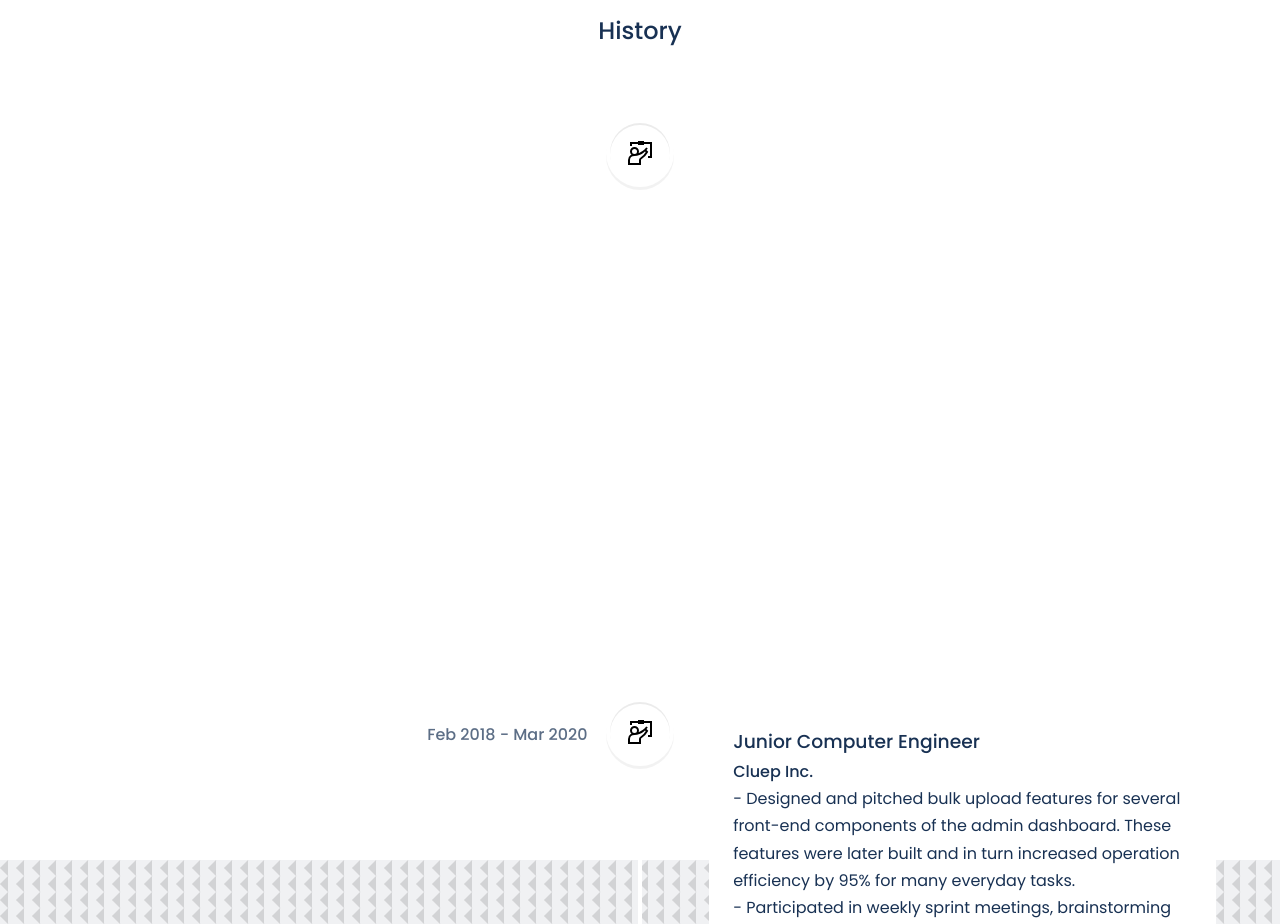
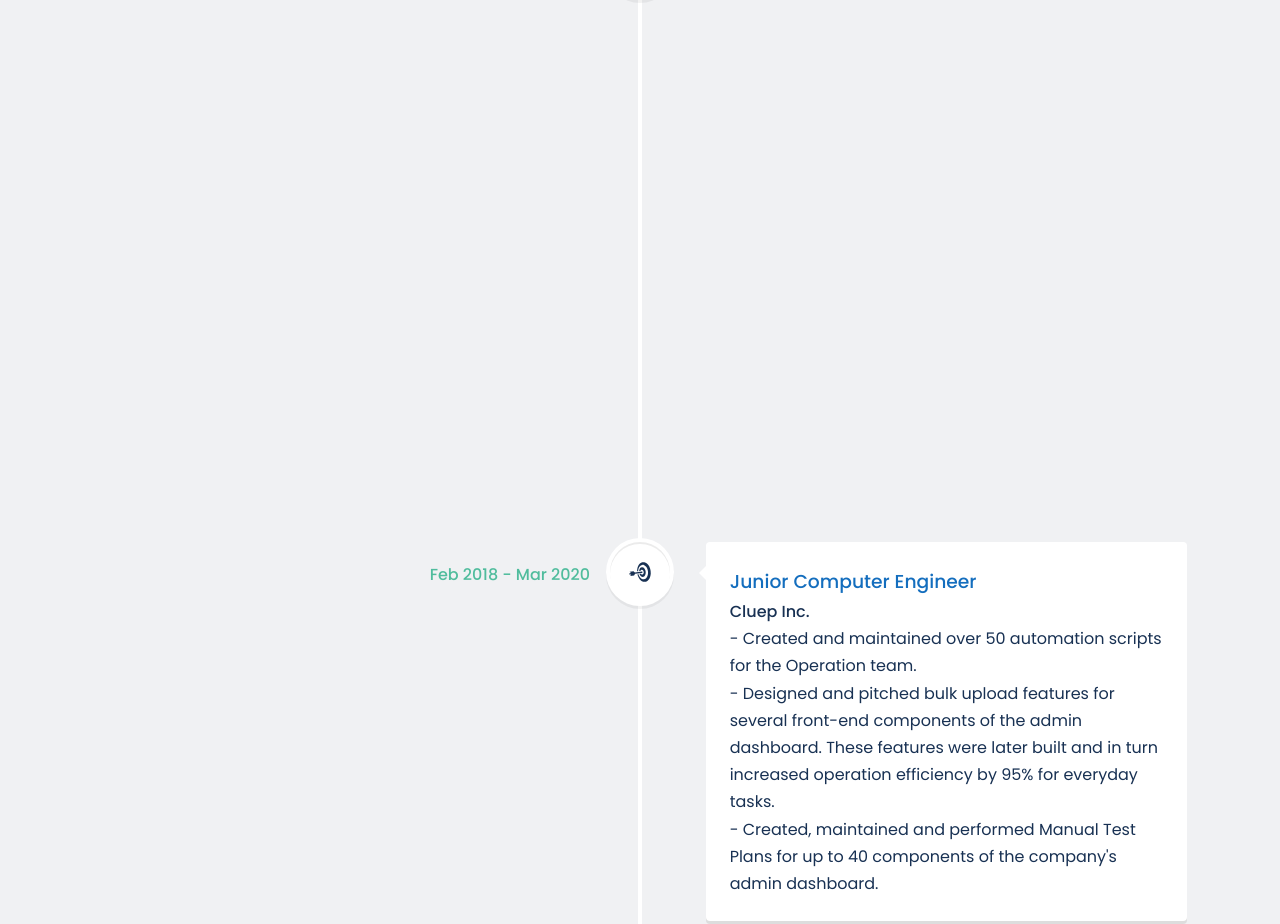
Before and after one commit to juliushsu07/portfolio-website, a React (Create React App) app in the folder main-site/: page / in a window 1280 px wide. Shown: the part 1876-2800 px from the top of the page. Built offline with nearby package versions, Linux system fonts and the light colour scheme; the HTML template or start-up script is replaced by a standard one.

Commit message:
Update styling to watch color scheme on HTML resume. Update some experience information.

```diff
--- a/main-site/src/components/about/about.css
+++ b/main-site/src/components/about/about.css
@@ -1,5 +1,6 @@
 #about {
     padding-top: 7rem;
+    height: 100%;
 }
 
 .about__container {
--- a/main-site/src/components/experience/Experience.jsx
+++ b/main-site/src/components/experience/Experience.jsx
@@ -1,8 +1,7 @@
 import React from 'react'
 import { VerticalTimelineElement }  from 'react-vertical-timeline-component';
-import {GrWorkshop} from 'react-icons/gr'
 
-function Experience({ date, jobTitle, location, achievements}) {
+function Experience({icon, date, jobTitle, location, achievements}) {
 
   const listItems = achievements.map((achievement, index) =>
     <li key={index}>
@@ -15,7 +14,7 @@ function Experience({ date, jobTitle, location, achievements}) {
         className="vertical-timeline-element--work"
         date={date}
         iconStyle={{ background: "var(--color-white)" }}
-        icon={<GrWorkshop />}
+        icon={icon}
         >
         <h3 className="vertical-timeline-element-title">{jobTitle}</h3>
         <h4 className="vertical-timeline-element-subtitle">{location}</h4>
--- a/main-site/src/components/experience/Experiences.jsx
+++ b/main-site/src/components/experience/Experiences.jsx
@@ -2,56 +2,61 @@ import React from 'react'
 import { VerticalTimeline, VerticalTimelineElement }  from 'react-vertical-timeline-component';
 import 'react-vertical-timeline-component/style.min.css';
 import Experience from './Experience';
+import './experiences.css'
 
-import {FaSchool} from 'react-icons/fa'
-import {AiFillStar} from 'react-icons/ai'
+import {FaUniversity} from 'react-icons/fa'
+import {SiLighthouse} from 'react-icons/si'
+import {GiBananaBunch} from 'react-icons/gi'
+import {GiEgyptianWalk} from 'react-icons/gi'
+import {GiBullseye} from 'react-icons/gi'
+import {IoIosRocket} from 'react-icons/io'
 
 function Experiences() {
   const experiences = [
     {
       "className" : "work",
       "date" : "Mar 2020 - Nov 2022",
-      "icon" : "ICON1",
+      "icon" : <IoIosRocket />,
       "jobTitle" : "Senior Ad Operation Specialist",
       "location" : "Cluep Inc.",
       "achievements" : [
         "Single-handily built a one-page Validation App using React, NodeJS and ExpressJS, which performed READ and UPDATE operations to MongoDB database. This app consisted of several validation tools and was used by ALL Operation team members to ensure everyday tasks were completed with a safety net.",
-        "Oversaw the integration of the Validation App with the company's admin dashboard. The integration was done with the Redux-observable middleware, bundling tools into one single checkpoint that performed validations on 10 components at once.",
-        "Wrote and maintained up to 100 automation scripts for the Operation team.",
+        "Oversaw the integration of the Validation App with the company's admin dashboard. The integration was done with Redux-observable middleware, bundling tools into one single checkpoint that performed validations on 10 components at once.",
+        "Created the company's training documentations from scratch; trained and onboarded 10+ Operation team members over the course of 4 years.",
         "Managed a team of 3 interns who worked on machine-learning image annotations."
       ]
     },
     {
       "className" : "work",
       "date" : "Feb 2018 - Mar 2020",
-      "icon" : "ICON2",
+      "icon" : <GiBullseye />,
       "jobTitle" : "Junior Computer Engineer",
       "location" : "Cluep Inc.",
       "achievements" : [
-        "Designed and pitched bulk upload features for several front-end components of the admin dashboard. These features were later built and in turn increased operation efficiency by 95% for many everyday tasks.",
-        "Participated in weekly sprint meetings, brainstorming designs with senior developers.",
-        "Developed, maintained and performed Manual Test Plans for up to 40 components of the company's admin dashboard.",
+        "Created and maintained over 50 automation scripts for the Operation team.",
+        "Designed and pitched bulk upload features for several front-end components of the admin dashboard. These features were later built and in turn increased operation efficiency by 95% for everyday tasks.",
+        "Created, maintained and performed Manual Test Plans for up to 40 components of the company's admin dashboard.",
       ]
     },
     {
       "className" : "education",
       "date" : "Oct 2017 - Jan 2018",
-      "icon" : "ICON3",
+      "icon" : <SiLighthouse />,
       "jobTitle" : "Web Development Bootcamp",
       "location" : "Lighthouse Labs",
       "achievements" : [
         "Javascript & Node.js",
         "ReactJS, Babel & Webpack",
-        "SQL & MongoDB.",
-        "HTML, CSS & Bootstrap.",
+        "SQL & MongoDB",
+        "HTML, CSS & Bootstrap",
         "Database Modeling, Code Abstraction & Modular Design",
-        "Ruby on Rails & MVC Design Pattern."
+        "Ruby on Rails & MVC Design Pattern"
       ]
     },
     {
       "className" : "work",
       "date" : "Jun 2016 - Sep 2016",
-      "icon" : "ICON4",
+      "icon" : <GiBananaBunch />,
       "jobTitle" : "Web Developer Intern",
       "location" : "Clever Banana Studios Inc.",
       "achievements" : [
@@ -64,7 +69,7 @@ function Experiences() {
     {
       "className" : "education",
       "date" : "2010 - 2015",
-      "icon" : "ICON5",
+      "icon" : <FaUniversity />,
       "jobTitle" : "Bachelor of Computer Engineering",
       "location" : "University of British Columbia",
       "achievements" : [
@@ -79,9 +84,7 @@ function Experiences() {
 
   return (
     <section id='experience'>
-
-      <h5>My Employment and Education</h5>
-      <h2>History</h2>
+      <h2>My History</h2>
       <VerticalTimeline className='container experience__container'>
         {experiences.map( (experience,index) => (
           <Experience
@@ -96,8 +99,8 @@ function Experiences() {
         ))}
 
       <VerticalTimelineElement
-        iconStyle={{ background: 'rgb(16, 204, 82)', color: '#fff' }}
-        icon={<AiFillStar />}
+        iconStyle={{ background: 'var(--color-white)', color: 'var(--color-text)' }}
+        icon={<GiEgyptianWalk />}
       />
 
     </VerticalTimeline>
--- /dev/null
+++ b/main-site/src/components/experience/experiences.css
@@ -0,0 +1,17 @@
+#experience {
+    background: var(--color-light);
+    padding: 3rem 2rem 6rem 2rem;
+    height: 100%;
+}
+
+.vertical-timeline-element-title {
+    color: var(--color-blue-text);
+}
+
+.vertical-timeline-element-date {
+    color: var(--color-green-variant);
+}
+
+.vertical-timeline-element-content {
+    transition: var(--transition);
+}
--- a/main-site/src/index.css
+++ b/main-site/src/index.css
@@ -72,7 +72,6 @@ h1 {
 }
 
 section {
-    margin-top: 7rem;
     height: 100vh;
 }
 
```
Also changed, not shown: main-site/src/components/experience/experience.css (deleted).
